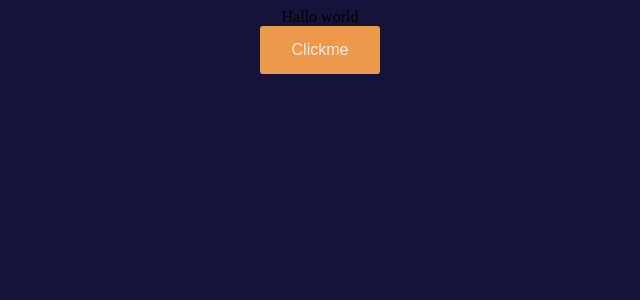
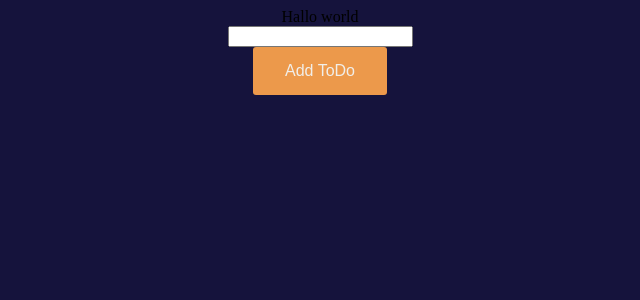
Before and after one commit to JirkaKneifl/Project-ToDoList, a React (Create React App) app in the folder to-do-list_app/: page / in a window 1280 px wide. Shown: the top 300 px of the page, without its empty margins (320-960 px from the left). Built offline with nearby package versions, Linux system fonts and the light colour scheme.

Commit message:
Creating new component ToDoAdder

```diff
--- a/to-do-list_app/src/App.js
+++ b/to-do-list_app/src/App.js
@@ -1,5 +1,5 @@
 import './App.css';
-import Button from "./components/Button/Button.tsx";
+import ToDoAdder from "./components/ToDoAdder/ToDoAdder.tsx";
 
 function App() {
 
@@ -10,7 +10,7 @@ function App() {
   return (
       <div className="App">
         <div>Hallo world</div>
-        <Button onClick={handleClick} label={"Clickme"}></Button>
+        <ToDoAdder onClick={handleClick} label="Add ToDo"></ToDoAdder>
       </div>
   )
 }
--- /dev/null
+++ b/to-do-list_app/src/components/ToDoAdder/ToDoAdder.css
@@ -0,0 +1,21 @@
+.button{
+    background-color: #EC994B;
+    color: #F1EEE9;
+    border: none;
+    padding: 15px 32px;
+    text-align: center;
+    text-decoration: none;
+    display: inline-block;
+    font-size: 16px;
+    border-radius: 3px;
+}
+.addInput {
+
+}
+.addInput:focus {
+    border: 3px solid #555;
+    background-color: #EC994B;
+}
+.addForm{
+
+}
--- /dev/null
+++ b/to-do-list_app/src/components/ToDoAdder/ToDoAdder.tsx
@@ -0,0 +1,22 @@
+import "./ToDoAdder.css";
+
+type ToDoAdderProps = {
+    onClick: () => void
+    label: string
+    onSubmit: any
+}
+
+function ToDoAdder(props: ToDoAdderProps){
+    return  <div>
+                <form className={"addForm"} action={props.onSubmit}>
+                    <div className="">
+                        <input className="addInput" />
+                    </div>
+                    <button className="button" onClick={props.onClick}>
+                        {props.label}
+                    </button>
+                </form>
+            </div>
+}
+
+export default ToDoAdder;
```
